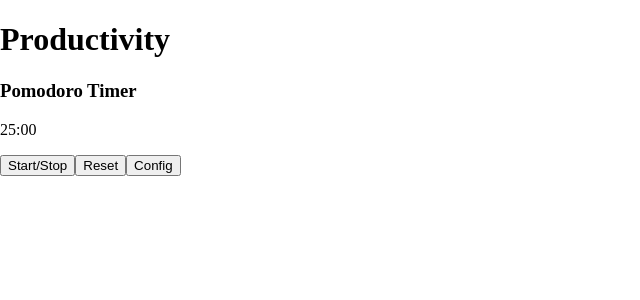
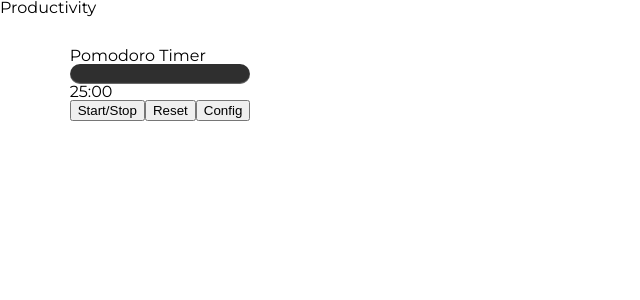
Before and after one commit to JDTalley/productively, a React (Create React App) app: page / in a window 1280 px wide. Shown: the top 300 px of the page, without its empty margins (0-640 px from the left). Built offline with nearby package versions, Linux system fonts and the light colour scheme.

Commit message:
CSS Reset. Early styling.

```diff
--- a/src/App.css
+++ b/src/App.css
@@ -1,3 +1,136 @@
+@import url('https://fonts.googleapis.com/css2?family=Merriweather:ital,wght@0,300;0,400;0,700;0,900;1,300;1,400;1,700;1,900&family=Montserrat:ital,wght@0,100;0,200;0,300;0,400;0,500;0,600;0,700;0,800;0,900;1,100;1,200;1,300;1,400;1,500;1,600;1,700;1,800;1,900&display=swap');
+
+/**************/
+/* CSS Reset */
+/************/
+* {
+    box-sizing: border-box;
+}
+
+html, body, div, span, applet, object, iframe,
+h1, h2, h3, h4, h5, h6, p, blockquote, pre,
+a, abbr, acronym, address, big, cite, code,
+del, dfn, em, img, ins, kbd, q, s, samp,
+small, strike, strong, sub, sup, tt, var,
+b, u, i, center,
+dl, dt, dd, ol, ul, li,
+fieldset, form, label, legend,
+table, caption, tbody, tfoot, thead, tr, th, td,
+article, aside, canvas, details, embed,
+figure, figcaption, footer, header, hgroup,
+menu, nav, output, ruby, section, summary,
+time, mark, audio, video {
+	margin: 0;
+	padding: 0;
+	border: 0;
+	font-size: 100%;
+	font: inherit;
+	vertical-align: baseline;
+}
+/* HTML5 display-role reset for older browsers */
+article, aside, details, figcaption, figure,
+footer, header, hgroup, menu, nav, section {
+	display: block;
+}
+body {
+	line-height: 1;
+}
+ol, ul {
+	list-style: none;
+}
+blockquote, q {
+	quotes: none;
+}
+blockquote:before, blockquote:after,
+q:before, q:after {
+	content: '';
+	content: none;
+}
+table {
+	border-collapse: collapse;
+	border-spacing: 0;
+}
+input {
+    border: none;
+}
+input:focus {
+    outline: none;
+}
+
+/******************/
+/* Global Styles */
+/****************/
+
+body {
+    font-family: 'Montserrat', sans-serif;
+}
+
 .hidden {
-    display: none;
+    display: none !important;
 }
+
+/******************/
+/* Pomodoro Styles */
+/****************/
+
+.pomodoro-component {
+    display: flex;
+    justify-content: center;
+    width: 25%;
+    padding: 2em;
+}
+
+.pomodoro-progress-bar {
+    height: 20px;
+    position: relative;
+    background: #2f2f2f;
+    border-radius: 25px;
+    padding: 2px;
+    box-shadow: inset 0 -1px 1px rgba(255, 255, 255, 0.3);
+}
+
+.pomodoro-progress-bar:last-child {
+    border: none;
+}
+
+.pomodoro-progress-bar > span {
+    display: block;
+    height: 100%;
+    border-top-right-radius: 8px;
+    border-bottom-right-radius: 8px;
+    border-top-left-radius: 20px;
+    border-bottom-left-radius: 20px;
+    background-color: #2F89C9;
+    background-image: linear-gradient(
+        center bottom,
+        rgb(43,194,83) 37%,
+        rgb(84,240,84) 69%
+    );
+    box-shadow:
+        inset 0 2px 9px  rgba(255,255,255,0.3),
+        inset 0 -2px 6px rgba(0,0,0,0.4);
+    position: relative;
+    overflow: hidden;
+}
+
+.timer-config {
+    display: flex;
+    flex-direction: column;
+}
+
+.pomodoro-config-label {
+    display: block;
+    padding: 0 1em 1em;
+}
+
+.pomodoro-config-input {
+    display: block;
+    width: 5em;
+    padding: .5em;
+    border-radius: .25rem;
+    border: 1px solid #2f2f2f;
+}
+
+.pomodoro-config-input:focus {
+    box-shadow: 0.2rem 0.8rem 1.6rem rgba(47, 137, 201, 25%);
+}
--- a/src/App.tsx
+++ b/src/App.tsx
@@ -6,7 +6,7 @@ function App() {
   return (
     <div className="App">
       <h1>Productivity</h1>
-      <PomodoroTimer />
+      <div className="pomodoro-component"><PomodoroTimer /></div>
     </div>
   );
 }
```
